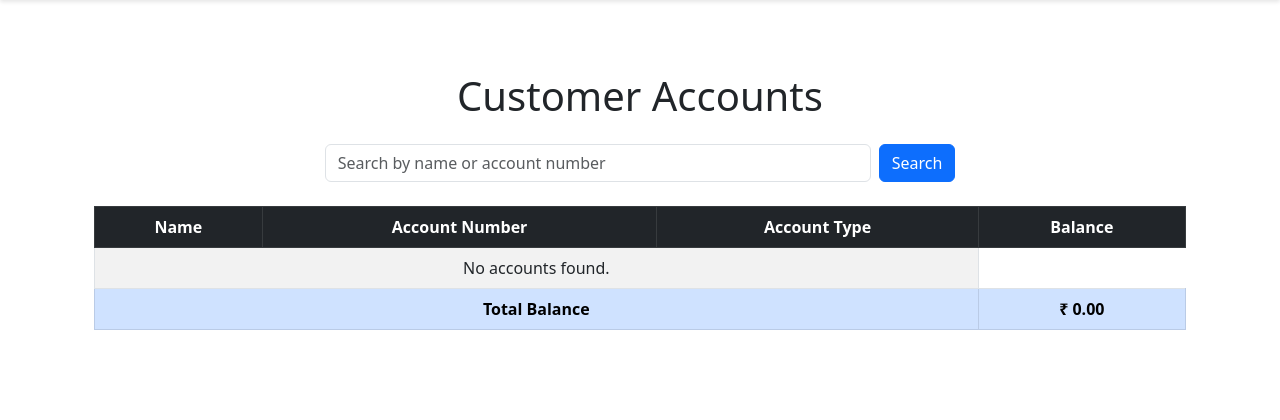
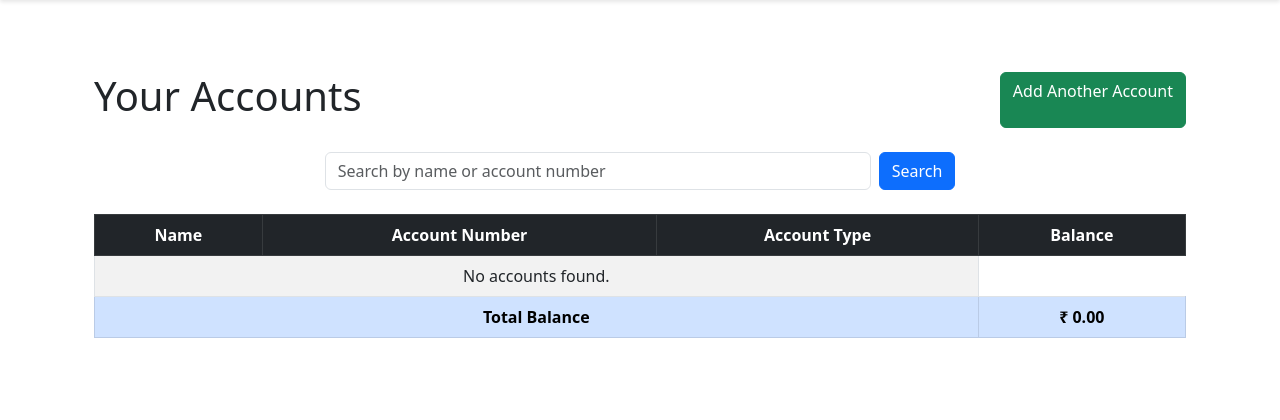
Before and after one commit to codercrusader18/banking_portal, a Django app: page /bank/accounts/ in a window 1280 px wide. Shown: the part 56-476 px from the top of the page. Run offline with Django 5.2, Linux system fonts and the light colour scheme; a user stored in the database is signed in; data comes from the database, SQL or seed files in the repository; both versions use the stored data as it was after the commit.

Commit message:
multiple accounts linked to CIF, systematic account no. generation implemented

```diff
--- a/core/templates/core/account_list.html
+++ b/core/templates/core/account_list.html
@@ -3,7 +3,11 @@
 
 {%block content %}
     <div class="container py-5">
-        <h1 class="mb-4 text-center">Customer Accounts</h1>
+        <div class="d-flex justify-content-between mb-4">
+        <h1>Your Accounts</h1>
+        <a href="{% url 'bank:create_account' %}" class="btn btn-success">Add Another Account</a>
+        </div>
+<!--        <h1 class="mb-4 text-center">Customer Accounts</h1>-->
 
         <form method="get" class="mb-4 d-flex justify-content-center">
             <input type="text" name="q" class="form-control w-50 me-2" placeholder="Search by name or account number" value="{{ query|default:'' }}">
--- a/core/urls.py
+++ b/core/urls.py
@@ -6,6 +6,7 @@ app_name = 'bank'
 
 urlpatterns = [
     path('accounts/', views.account_list, name='account_list'),
+    path('accounts/create/', views.create_account, name='create_account'),
     path('accounts/<int:pk>/', views.account_detail, name='account_detail'),
     path('accounts/<int:pk>/deposit/', views.deposit, name='deposit'),
     path('accounts/<int:pk>/withdraw/', views.withdraw, name='withdraw'),
--- a/core/views.py
+++ b/core/views.py
@@ -1,7 +1,7 @@
 from django.contrib.auth.decorators import login_required
 from django.contrib.auth.forms import UserCreationForm
 from django.shortcuts import render
-from .models import CustomerAccount, Transaction
+from .models import CustomerAccount, Transaction, CustomerProfile
 from django.db.models import Q
 from django.db.models import Sum
 from django.shortcuts import get_object_or_404
@@ -41,6 +41,31 @@ def account_detail(request, pk):
 
 # core/views.py
 
+@login_required
+def create_account(request):
+    if request.method == 'POST':
+        account_type = request.POST.get('account_type')
+
+        # Generate a unique account number
+        prefix = 'SAV' if account_type == 'Savings' else 'CUR'
+        last_account = CustomerAccount.objects.filter(
+             account_number__startswith=prefix
+        ).order_by('-account_number').first()
+        last_num = int(last_account.account_number[3:]) if last_account else 0
+        account_number = f"{prefix}{last_num + 1:04d}"  # SAV0001, SAV0002, etc.
+
+        # Create the account
+        CustomerAccount.objects.create(
+            user=request.user,
+            name=f"{request.user.username}",
+            account_number=account_number,
+            account_type=account_type,
+            balance=0  # Start with 0 balance
+        )
+        messages.success(request, f"New {account_type} account created successfully!")
+        return redirect('bank:account_list')
+
+    return render(request, 'core/create_account.html')
 
 def deposit(request, pk):
     account = get_object_or_404(CustomerAccount, pk=pk)
@@ -98,17 +123,28 @@ def register(request):
         form = UserCreationForm(request.POST)
         if form.is_valid():
             user = form.save()
+
+            # Create customer profile
+            profile = CustomerProfile.objects.create(
+                user=user,
+                full_name=request.POST.get('account_holder', user.username),
+                phone=request.POST.get('phone', ''),
+                address=request.POST.get('address', ''),
+                kyc_verified=False
+            )
+
             # Create bank account
             CustomerAccount.objects.create(
                 user=user,
-                name=user.username,
-                account_number=str(random.randint(100000, 999999)),
+                profile=profile,
+                name=f"{profile.full_name}'s Primary Account",
+                # account_number=str(random.randint(100000, 999999)), this line has been removed because now account number will be generated a/c to a set of rules
+                #on removing the above line the account_number is sent empty .create() will itself generate a/c number
                 balance=0,
-                contact='',  # Default empty contact
-                account_type='Savings'  # Default account type
+                account_type='Savings'
             )
             login(request, user)
             return redirect('bank:account_list')
     else :
         form = UserCreationForm()
-    return render(request, 'registration/register.html', {'form': form})
+    return render(request, 'registration/register.html', {'form': form, 'profile_fields': True }) # Add this to template context
```
Also changed, not shown: core/admin.py (+12 -1 lines), core/models.py (+48 -1 lines), core/templates/core/create_account.html (added, +20 -0 lines), core/templates/registration/register.html (+8 -0 lines), db.sqlite3.
